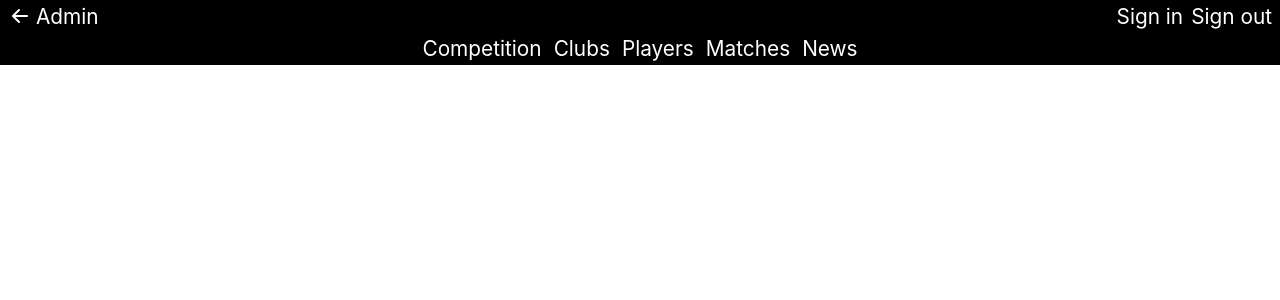
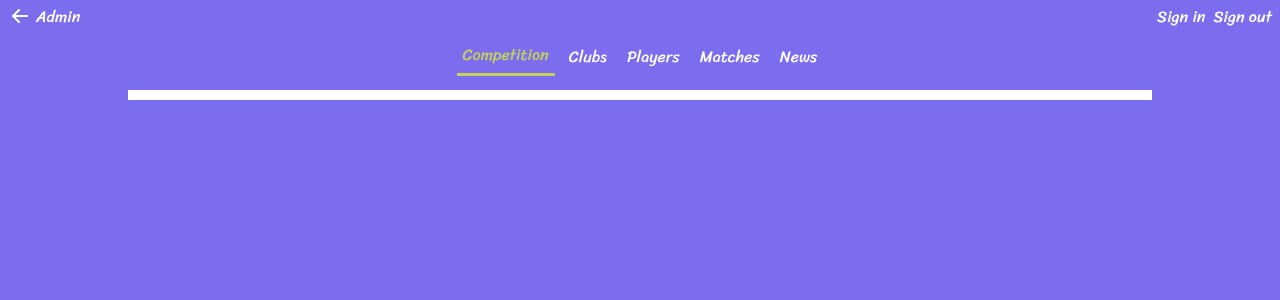
Before and after one commit to ramiawed/Football-App, a React (Create React App) app in the folder client/: page /admin in a window 1280 px wide. Shown: the top 300 px of the page. Built offline with nearby package versions, Linux system fonts and the light colour scheme.

Commit message:
Change navOptions and Constants

```diff
--- /dev/null
+++ b/client/src/components/clubs-admin/clubs-admin.component.jsx
@@ -0,0 +1,12 @@
+// style
+import "./clubs-admin.style.scss";
+
+function ClubsAdmin() {
+  return (
+    <div>
+      <div>Clubs Admin</div>
+    </div>
+  );
+}
+
+export default ClubsAdmin;
--- a/client/src/components/content-admin/content-admin.component.jsx
+++ b/client/src/components/content-admin/content-admin.component.jsx
@@ -0,0 +1,29 @@
+import { useSelector } from "react-redux";
+
+// components
+import CompetitionsAdmin from "../competitions-admin/competitions-admin.component";
+import ClubsAdmin from "../clubs-admin/clubs-admin.component";
+// style
+import "./content-admin.style.scss";
+
+function ContentAdmin() {
+  const { option } = useSelector((state) => state.navOptions);
+
+  const renderComponent = (opt) => {
+    switch (opt) {
+      case "Competition":
+        return <CompetitionsAdmin />;
+
+      case "Clubs":
+        return <ClubsAdmin />;
+
+      default:
+        return <></>;
+    }
+  };
+  return (
+    <div className="content-admin-container">{renderComponent(option)}</div>
+  );
+}
+
+export default ContentAdmin;
--- a/client/src/components/content-admin/content-admin.style.scss
+++ b/client/src/components/content-admin/content-admin.style.scss
@@ -0,0 +1,6 @@
+.content-admin-container {
+  margin: 10px auto;
+  padding-top: 10px;
+  width: 80%;
+  background: #fff;
+}
--- a/client/src/components/nav-admin/nav-admin.component.jsx
+++ b/client/src/components/nav-admin/nav-admin.component.jsx
@@ -1,66 +1,204 @@
-// this component uses the show all the options for the admin
+// this component represent a full functionality of NavBar.
+// contains:
+// - header: which contains the (back button, title, some options, show menu option)
+// - selected option: (this display just in the small screen)
+// - options: a set of available options (display in column in small screen, in row in medium screen)
+// this component takes an optional parameters
+// bgColor, foreColor, hoverColor, fontFamily
+// navOptions, headerOption
+
+// library
 import { useState } from "react";
+import { useHistory } from "react-router-dom";
+import styled from "styled-components";
 
 // icons
 import { BiMenu } from "react-icons/bi";
 import { BsArrowLeftShort } from "react-icons/bs";
 
 // style
-import "./nav-admin.style.scss";
+// import "./nav-admin.style.scss";
 
-function NavAdmin({ headerOptions, navOptions, title }) {
+const HoverDiv = styled.div`
+  &:hover {
+    color: ${(props) => props.hoverColor || "black"};
+  }
+`;
+
+const NavBarContainer = styled.div`
+  font-family: ${(props) => props.fontFamily};
+  position: sticky;
+  width: 100%;
+  background-color: ${(props) => props.bgColor || "black"};
+  color: ${(props) => props.foreColor || "white"};
+  z-index: 10;
+
+  display: flex;
+  flex-direction: column;
+
+  @media only screen and (min-width: 481px) {
+    padding: 0 4px;
+  }
+`;
+
+const NavBarHeader = styled.div`
+  display: flex;
+  align-items: center;
+`;
+
+const NavBarTitle = styled.div`
+  flex: 1;
+`;
+
+const NavBarHeaderOption = styled(HoverDiv)`
+  padding: 0 4px;
+  cursor: pointer;
+`;
+
+const NavBarSelectedOption = styled.div`
+  text-align: center;
+  padding: 4px 6px;
+  color: ${(props) => props.foreColor || "white"};
+
+  @media only screen and (min-width: 481px) {
+    display: none;
+  }
+`;
+
+const BsArrowLeftShortStyled = styled(BsArrowLeftShort)`
+  font-size: 2rem;
+  cursor: pointer;
+  &:hover {
+    color: ${(props) => props.hoverColor || "black"};
+  }
+`;
+
+const BiMenuStyled = styled(BiMenu)`
+  font-size: 2rem;
+  cursor: pointer;
+  &:hover {
+    color: ${(props) => props.hoverColor || "black"};
+  }
+
+  @media only screen and (min-width: 481px) {
+    display: none;
+  }
+`;
+
+const NavBarOption = styled.div`
+  margin: 4px;
+  text-align: center;
+  padding: 4px 6px;
+  cursor: pointer;
+  color: ${(props) => (props.selected ? props.hoverColor : "")};
+  border-bottom: ${(props) =>
+    props.selected ? `3px solid ${props.hoverColor}` : ""};
+  &:hover {
+    color: ${(props) => props.hoverColor || "black"};
+  }
+`;
+
+const NavbarOptions = styled.div`
+  display: ${(props) => (props.showOptions ? "flex" : "none")};
+  flex-direction: column;
+  align-items: center;
+
+  @media only screen and (min-width: 481px) {
+    flex-direction: row;
+    display: flex;
+    justify-content: center;
+    align-items: center;
+  }
+`;
+
+function NavAdmin({
+  headerOptions,
+  navOptions,
+  title,
+  bgColor,
+  foreColor,
+  hoverColor,
+  fontFamily,
+  onChangeNavOption,
+}) {
+  const history = useHistory();
   const [showOptions, setShowOptions] = useState(false);
   const [selectedOption, setSelectedOption] = useState(
     navOptions ? navOptions[0] : ""
   );
 
   return (
-    <div className="navbar-container">
+    // <div className="navbar-container">
+    <NavBarContainer
+      bgColor={bgColor}
+      foreColor={foreColor}
+      fontFamily={fontFamily}
+      className="navbar-container"
+    >
       {/* Header section */}
-      <div className="navbar-header">
-        <BsArrowLeftShort className="navbar-icon" />
-        <div className="navbar-title">{title}</div>
+      <NavBarHeader className="navbar-header">
+        <BsArrowLeftShortStyled
+          hoverColor={hoverColor}
+          className="navbar-icon"
+          onClick={() => history.goBack()}
+        />
+        <NavBarTitle className="navbar-title">{title}</NavBarTitle>
         {headerOptions
           ? headerOptions.map((option, index) => (
-              <div key={index} className="navbar-header-option">
+              <NavBarHeaderOption
+                hoverColor={hoverColor}
+                key={index}
+                className="navbar-header-option"
+              >
                 {option}
-              </div>
+              </NavBarHeaderOption>
             ))
           : null}
-        <BiMenu
+        <BiMenuStyled
+          hoverColor={hoverColor}
           className="navbar-icon menu-icon"
           onClick={() => setShowOptions(!showOptions)}
         />
-      </div>
+      </NavBarHeader>
       {/* End of header section  */}
 
       {!showOptions ? (
-        <div className="navbar-selected-option">{selectedOption}</div>
+        <NavBarSelectedOption
+          foreColor={hoverColor}
+          className="navbar-selected-option"
+        >
+          {selectedOption}
+        </NavBarSelectedOption>
       ) : (
         <></>
       )}
 
       {/* Options section */}
-      <div
+      <NavbarOptions
+        showOptions={showOptions}
         className={`${showOptions ? "navbar-options-show" : ""} navbar-options`}
       >
         {navOptions
           ? navOptions.map((option, index) => (
-              <div
+              <NavBarOption
+                hoverColor={hoverColor}
                 key={index}
                 className="navbar-option"
+                selected={option === selectedOption}
                 onClick={() => {
                   setSelectedOption(option);
                   setShowOptions(false);
+                  // this method change the option in the navOptions reducer
+                  onChangeNavOption(option);
                 }}
               >
                 {option}
-              </div>
+              </NavBarOption>
             ))
           : null}
-      </div>
+      </NavbarOptions>
       {/* End of options section */}
-    </div>
+    </NavBarContainer>
   );
 }
 
--- a/client/src/components/nav-admin/nav-admin.style.scss
+++ b/client/src/components/nav-admin/nav-admin.style.scss
@@ -1,75 +1,73 @@
 @import "../../general.style.scss";
 
 .navbar-container {
-  position: sticky;
-  width: 100%;
-  background-color: black;
-  color: white;
-  z-index: 10;
-  font-size: 1rem;
+  // position: sticky;
+  // width: 100%;
+  // background-color: black;
+  // color: white;
+  // z-index: 10;
 
-  // display properties
-  display: flex;
-  flex-direction: column;
+  // // display properties
+  // display: flex;
+  // flex-direction: column;
 
-  @media only screen and (min-width: $small) {
-    font-size: 1.3rem;
-    padding: 0 4px;
-  }
+  // @media only screen and (min-width: $small) {
+  //   padding: 0 4px;
+  // }
 
   & .navbar-header {
-    display: flex;
-    align-items: center;
+    // display: flex;
+    // align-items: center;
 
     & .navbar-title {
-      flex: 1;
+      // flex: 1;
     }
 
     & .navbar-icon {
-      font-size: 2rem;
-      cursor: pointer;
+      // font-size: 2rem;
+      // cursor: pointer;
     }
 
     & .navbar-header-option {
-      padding: 0 4px;
-      cursor: pointer;
+      // padding: 0 4px;
+      // cursor: pointer;
     }
 
     & .menu-icon {
-      @media only screen and (min-width: $small) {
-        display: none;
-      }
+      // @media only screen and (min-width: $small) {
+      //   display: none;
+      // }
     }
   }
 
   & .navbar-options {
-    display: none;
-    flex-direction: column;
-    justify-content: center;
-    align-items: stretch;
+    // display: none;
+    // flex-direction: column;
+    // justify-content: center;
+    // align-items: stretch;
 
-    @media only screen and (min-width: $small) {
-      flex-direction: row;
-      display: flex;
-    }
+    // @media only screen and (min-width: $small) {
+    //   flex-direction: row;
+    //   display: flex;
+    // }
 
     & .navbar-option {
-      text-align: center;
-      padding: 4px 6px;
-      cursor: pointer;
+      // text-align: center;
+      // padding: 4px 6px;
+      // cursor: pointer;
     }
 
     &.navbar-options-show {
-      display: flex;
+      // display: flex;
     }
   }
 
   & .navbar-selected-option {
-    text-align: center;
-    padding: 4px 6px;
+    // text-align: center;
+    // padding: 4px 6px;
 
-    @media only screen and (min-width: $small) {
-      display: none;
-    }
+    // @media only screen and (min-width: $small) {
+    //   display: none;
+    // }
   }
 }
--- a/client/src/pages/admin-page/admin-page.component.jsx
+++ b/client/src/pages/admin-page/admin-page.component.jsx
@@ -1,19 +1,44 @@
+import { useSelector, connect } from "react-redux";
+import ContentAdmin from "../../components/content-admin/content-admin.component";
 import NavAdmin from "../../components/nav-admin/nav-admin.component";
+import { setOptions } from "../../redux/nav-options/nav-options.actions";
 import "./admin-page.style.scss";
 
-function AdminPage() {
+function AdminPage({ setOption }) {
   const headerOptions = ["Sign in", "Sign out"];
   const navOptions = ["Competition", "Clubs", "Players", "Matches", "News"];
 
+  const { option } = useSelector((state) => state.navOptions);
+
+  const handleChangeNavOption = (opt) => {
+    setOption(opt);
+  };
+
   return (
-    <div>
+    <div
+      className="admin-page-container"
+      style={{
+        background: "rgb(124, 109, 239)",
+      }}
+    >
       <NavAdmin
         title="Admin"
         headerOptions={headerOptions}
         navOptions={navOptions}
+        bgColor="rgb(124, 109, 239)"
+        foreColor="rgb(255, 255, 255)"
+        hoverColor="rgb(196, 209, 89)"
+        fontFamily="Sriracha, cursive"
+        onChangeNavOption={handleChangeNavOption}
       />
+
+      <ContentAdmin />
     </div>
   );
 }
 
-export default AdminPage;
+const mapDispatchToProps = (dispatch) => ({
+  setOption: (opt) => dispatch(setOptions(opt)),
+});
+
+export default connect(null, mapDispatchToProps)(AdminPage);
--- a/client/src/pages/admin-page/admin-page.style.scss
+++ b/client/src/pages/admin-page/admin-page.style.scss
@@ -0,0 +1,4 @@
+.admin-page-container {
+  position: relative;
+  min-height: 100vh;
+}
--- a/client/src/redux/nav-options/nav-options.reducer.js
+++ b/client/src/redux/nav-options/nav-options.reducer.js
@@ -2,7 +2,7 @@ import NavOptionsTypes from "./nav-options.types";
 import CONSTANTS from "../../utils/constants.util";
 
 const INITIAL_STATE = {
-  option: CONSTANTS.STANDINGS,
+  competitionOptions: CONSTANTS.STANDINGS,
 };
 
 const navOptionsReducer = (state = INITIAL_STATE, action) => {
@@ -10,7 +10,7 @@ const navOptionsReducer = (state = INITIAL_STATE, action) => {
     case NavOptionsTypes.SET_OPTION:
       return {
         ...state,
-        option: action.payload,
+        competitionOptions: action.payload,
       };
 
     default:
```
Also changed, not shown: client/src/components/competitions-admin/competitions-admin.component.jsx (added, +12 -0 lines), client/src/utils/constants.util.js (+15 -5 lines), client/src/components/clubs-admin/clubs-admin.style.scss (added), client/src/components/competitions-admin/competitions-admin.style.scss (added), 1 other file (tests, documents, lock files or other folders).
